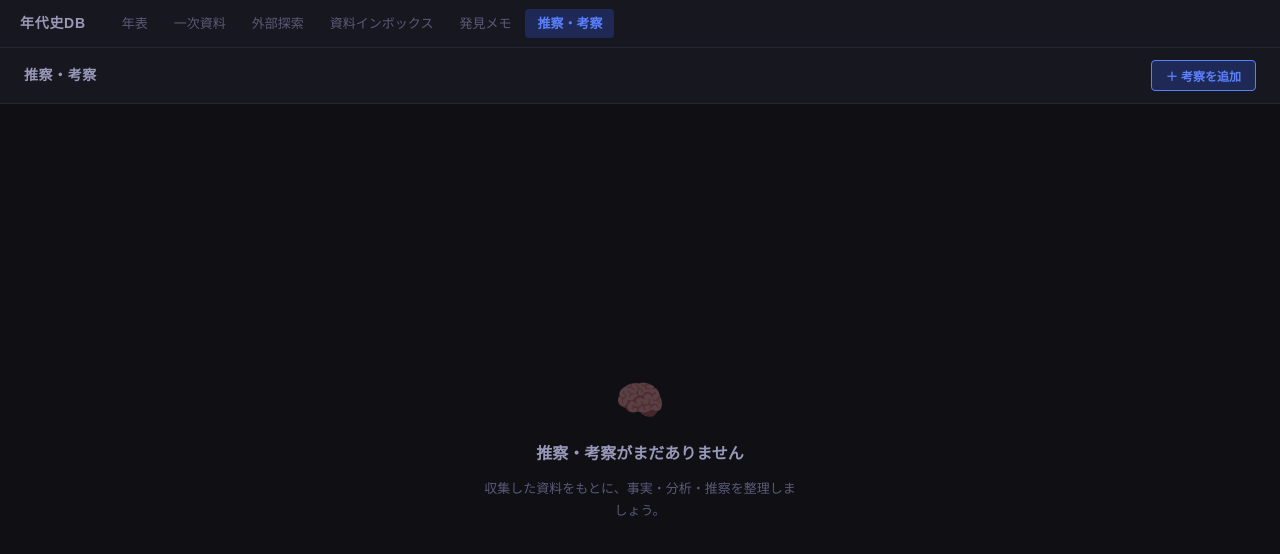
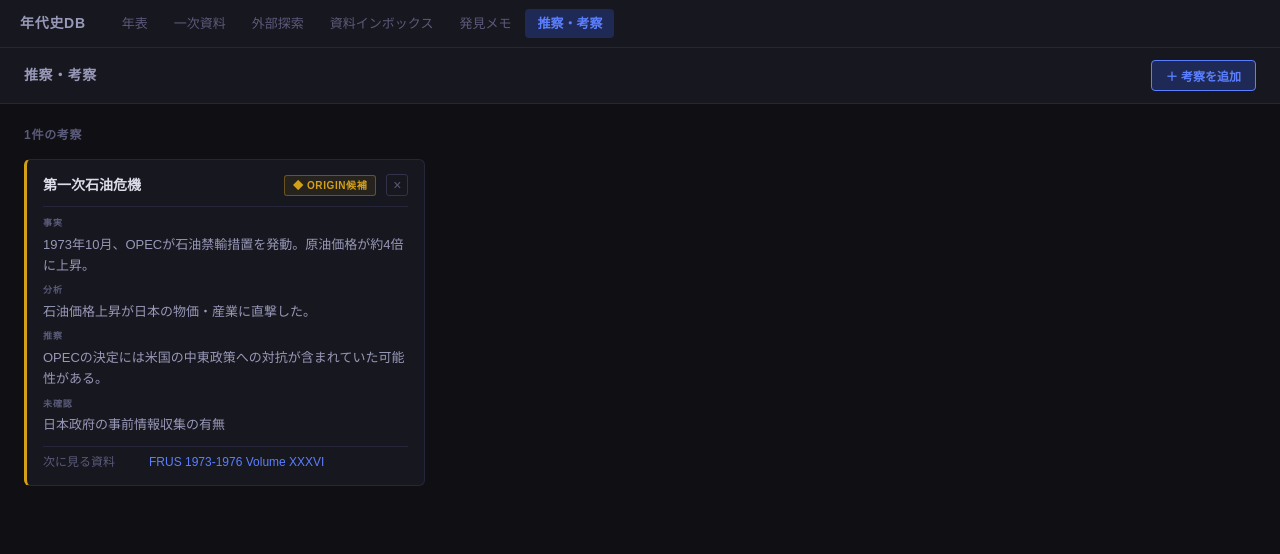
Before and after one commit to Tao0817/origin-chronicle, a React (Vite) app: page /analysis in a window 1280 px wide. Shown: the top 554 px of the page. Built offline with nearby package versions, Linux system fonts and the light colour scheme.

Commit message:
feat: 全6画面動作確認完了・サンプルデータ追加

```diff
--- a/src/screens/Analysis/index.tsx
+++ b/src/screens/Analysis/index.tsx
@@ -24,10 +24,29 @@ interface StoredAnalysis {
 
 const STORAGE_KEY = "an_analyses";
 
+const SEED_DATA: StoredAnalysis[] = [
+  {
+    id: "1",
+    related_event: "第一次石油危機",
+    facts: "1973年10月、OPECが石油禁輸措置を発動。原油価格が約4倍に上昇。",
+    analysis: "石油価格上昇が日本の物価・産業に直撃した。",
+    speculation: "OPECの決定には米国の中東政策への対抗が含まれていた可能性がある。",
+    consideration: "",
+    unconfirmed: "日本政府の事前情報収集の有無",
+    counter_evidence: "",
+    next_source: "FRUS 1973-1976 Volume XXXVI",
+    is_origin_candidate: true,
+  },
+];
+
 function loadAnalyses(): StoredAnalysis[] {
   try {
     const raw = localStorage.getItem(STORAGE_KEY);
-    return raw ? (JSON.parse(raw) as StoredAnalysis[]) : [];
+    if (raw) {
+      return JSON.parse(raw) as StoredAnalysis[];
+    }
+    localStorage.setItem(STORAGE_KEY, JSON.stringify(SEED_DATA));
+    return SEED_DATA;
   } catch {
     return [];
   }
--- a/src/screens/DiscoveryNotes/index.tsx
+++ b/src/screens/DiscoveryNotes/index.tsx
@@ -17,10 +17,25 @@ interface StoredNote {
 
 const STORAGE_KEY = "dn_notes";
 
+const SEED_DATA: StoredNote[] = [
+  {
+    id: "1",
+    kind: "組織",
+    content: "OPEC",
+    related_event: "第一次石油危機",
+    related_source: "",
+    memo: "",
+  },
+];
+
 function loadNotes(): StoredNote[] {
   try {
     const raw = localStorage.getItem(STORAGE_KEY);
-    return raw ? (JSON.parse(raw) as StoredNote[]) : [];
+    if (raw) {
+      return JSON.parse(raw) as StoredNote[];
+    }
+    localStorage.setItem(STORAGE_KEY, JSON.stringify(SEED_DATA));
+    return SEED_DATA;
   } catch {
     return [];
   }
```
Also changed, not shown: 1 other file (tests, documents, lock files or other folders).
